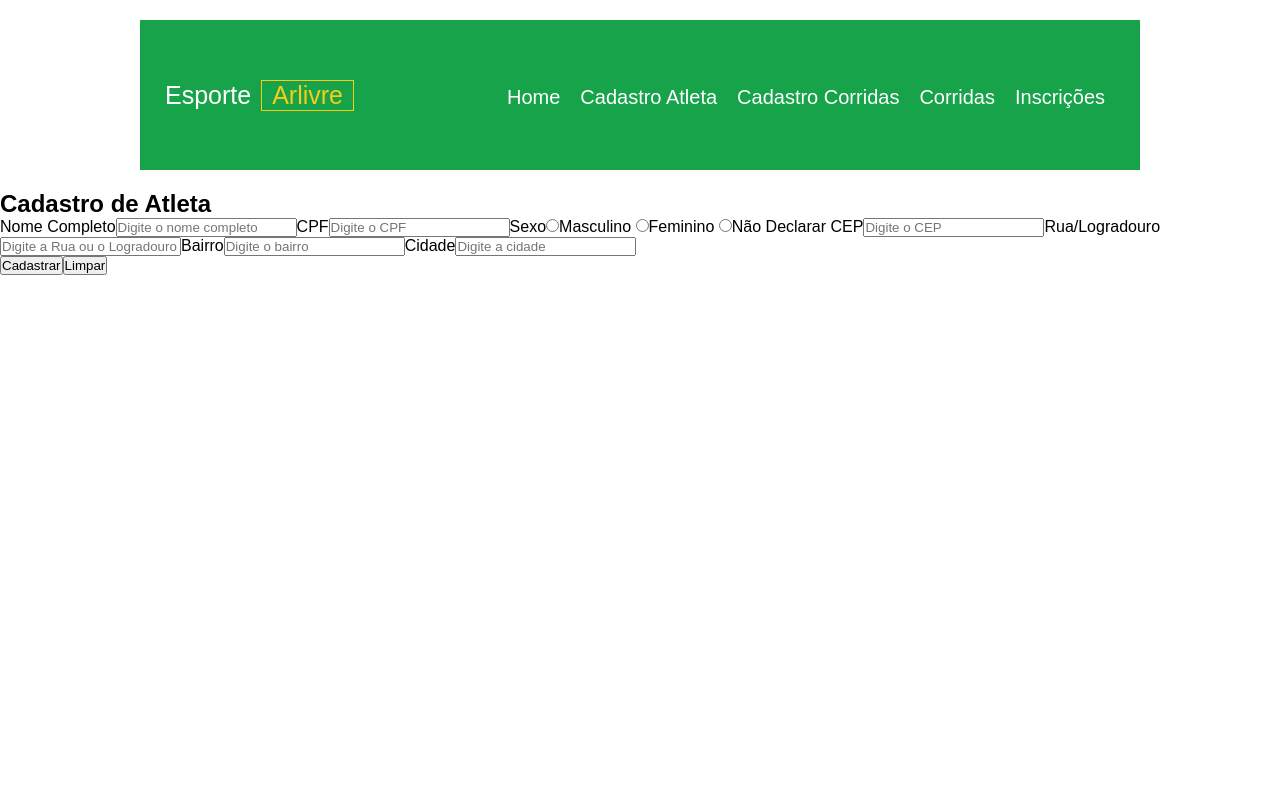
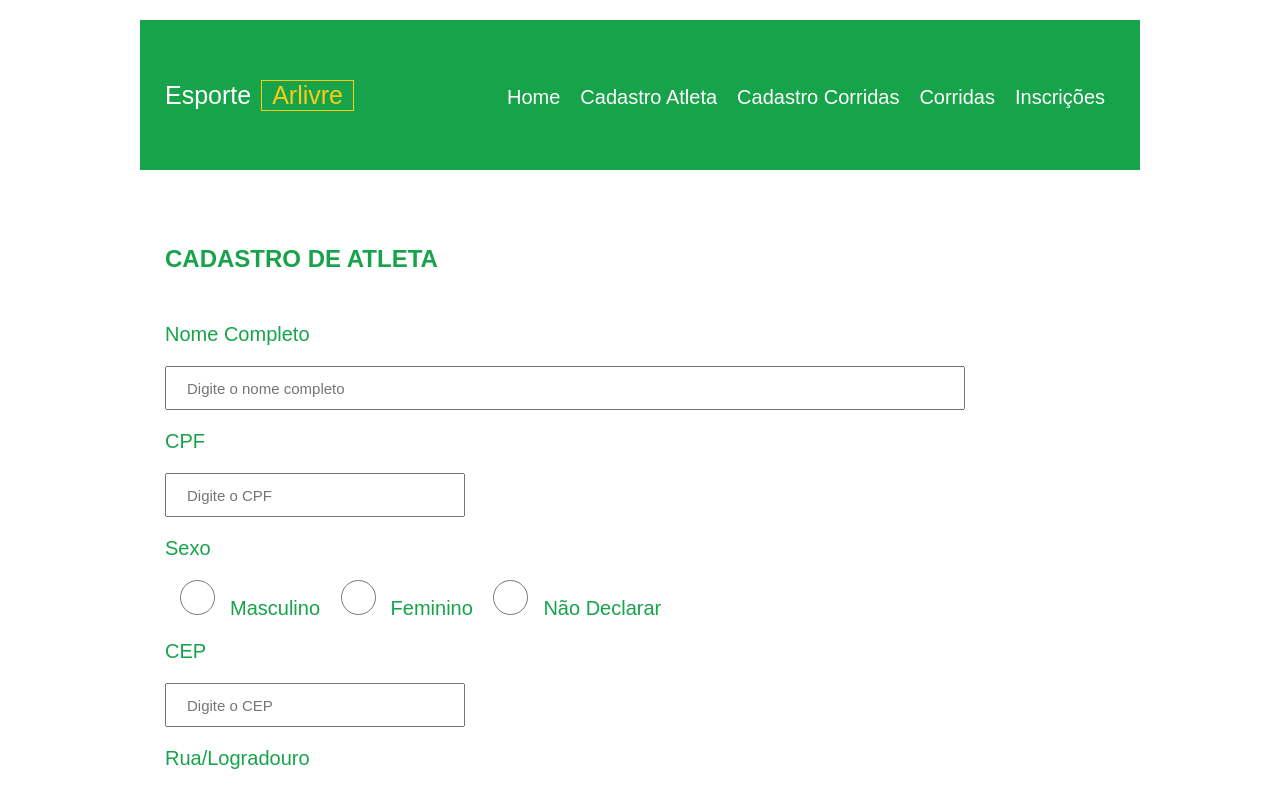
Before and after one commit to danielhnunes-web/Esporte_arLivre2, an Angular app: page / in a window 1280 px wide. Shown: the top 788 px of the page. Built offline with nearby package versions, Linux system fonts and the light colour scheme.

Commit message:
fazendo estilização da pag atletaComponent

```diff
--- a/src/app/component/atleta/atleta.component.css
+++ b/src/app/component/atleta/atleta.component.css
@@ -0,0 +1,71 @@
+#form{
+    width: 1000px;
+    min-height: 600px;
+    margin: 20px auto;
+    padding: 25px;
+    color: var(--verde);
+}
+
+h2{
+    margin: 30px 0px;
+    text-transform: uppercase;
+}
+
+#form-atleta{
+    width: 100%;
+    min-height: 600px;
+    font-size: 20px;
+}
+
+label{
+    display: block;
+    padding: 20px 0px;
+}
+
+input{
+    height: 30px;
+    padding: 20px;
+    font-size: 15px;
+}
+
+.input01{
+    width: 800px;
+}
+
+.input02{
+    width: 300px;
+}
+
+input[type=radio]{
+    width: 35px;
+    height: 35px;
+    margin: 0px 15px;
+}
+
+#div-btns{
+    width: 100%;
+    height: 150px;
+    margin: 25px 0px;
+    display: flex;
+    align-items: center;
+    justify-content: center;
+}
+
+button{
+    width: 200px;
+    height: 40px;
+    cursor: pointer;
+    border: none;
+    color: var(--branca);
+    font-size: 20px;
+}
+
+#btnAdd{
+    background-color: var(--botao01);
+    margin-right: 20px;
+}
+
+#btnLimpar{
+    background-color: var(--botao02);
+    margin-right: 20px;
+}
```
